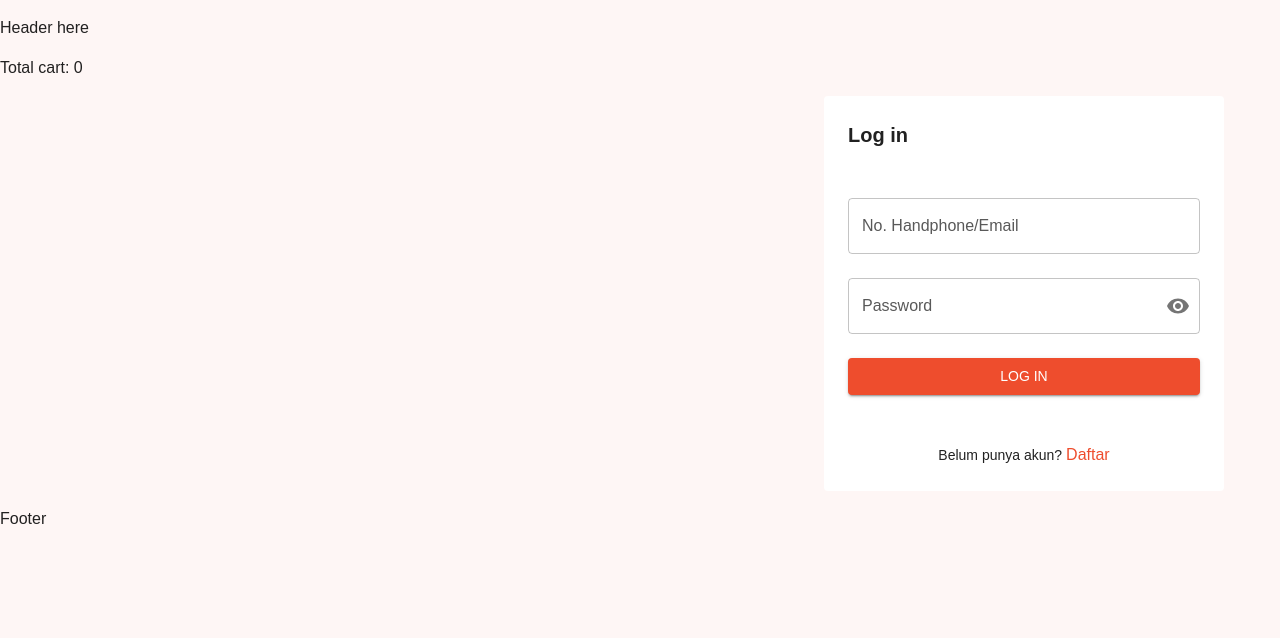
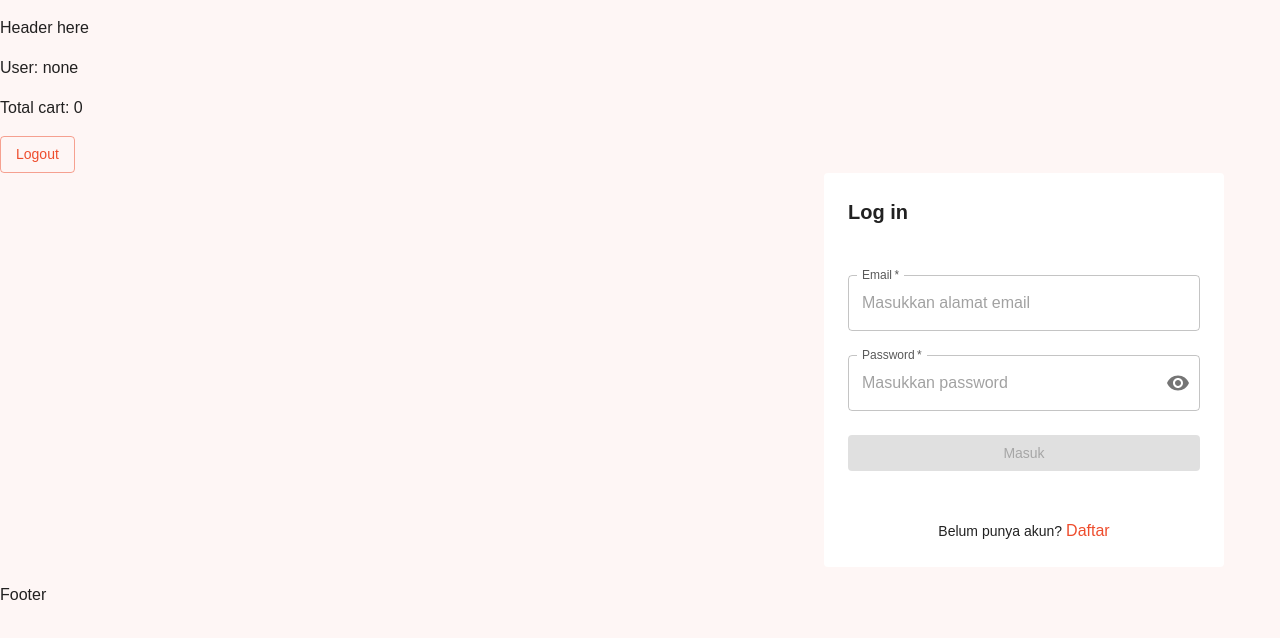
Before and after one commit to aynunnissa/brik-test, a React (Create React App) app: page /auth/login in a window 1280 px wide. Shown: the top 638 px of the page. Built offline with nearby package versions, Linux system fonts and the light colour scheme.

Commit message:
Implement auth store and validation (#19)
* feat: add auth reducer and action

* feat: connect auth components with auth store

* feat: add input hooks

* feat: integrate auth store and use-input hook

```diff
--- a/src/components/layout/Layout.js
+++ b/src/components/layout/Layout.js
@@ -1,12 +1,27 @@
-import { Container } from '@mui/material';
+import { Button, Container } from '@mui/material';
+import { useEffect } from 'react';
 
 import { connect } from 'react-redux';
+import { useNavigate } from 'react-router-dom';
 
-const Layout = ({ cart, children }) => {
+import { logout } from '../../store/actions/action';
+
+const Layout = ({ auth, cart, logout, children }) => {
+  const push = useNavigate();
+
+  useEffect(() => {
+    if (!auth.isLoggedIn) {
+      push('/auth/login');
+    }
+  }, []);
   return (
     <>
       <p>Header here</p>
+      <p>User: {auth.isLoggedIn ? 'ada' : 'none'}</p>
       <p>Total cart: {cart.totalQty}</p>
+      <Button variant="outlined" onClick={logout}>
+        Logout
+      </Button>
       <Container maxWidth="xl" component="main">
         {children}
       </Container>
@@ -17,8 +32,9 @@ const Layout = ({ cart, children }) => {
 
 const mapStateToProps = state => {
   return {
+    auth: state.auth,
     cart: state.cart,
   };
 };
 
-export default connect(mapStateToProps)(Layout);
+export default connect(mapStateToProps, { logout })(Layout);
--- /dev/null
+++ b/src/hooks/use-input.js
@@ -0,0 +1,50 @@
+import { useState } from 'react';
+
+const useInput = validateValue => {
+  const [enteredValue, setEnteredValue] = useState('');
+  const [isTouched, setIsTouched] = useState(false);
+  const [isSubmit, setIsSubmit] = useState(false);
+
+  const valueIsValid = validateValue(enteredValue);
+  const hasError = (!valueIsValid && isTouched) || (!valueIsValid && isSubmit);
+
+  const valueChangeHandler = event => {
+    setEnteredValue(event.target.value);
+  };
+
+  const valueChangeManual = val => {
+    setEnteredValue(val);
+  };
+
+  const defaultValueHandler = val => {
+    setEnteredValue(val);
+  };
+
+  const inputBlurHandler = event => {
+    setIsTouched(true);
+  };
+
+  const submitHandler = () => {
+    setIsSubmit(true);
+  };
+
+  const reset = () => {
+    setEnteredValue('');
+    setIsTouched(false);
+    setIsSubmit(false);
+  };
+
+  return {
+    value: enteredValue,
+    isValid: valueIsValid,
+    hasError,
+    valueChangeHandler,
+    valueChangeManual,
+    defaultValueHandler,
+    inputBlurHandler,
+    reset,
+    submitHandler,
+  };
+};
+
+export default useInput;
--- a/src/pages/auth/login.js
+++ b/src/pages/auth/login.js
@@ -11,19 +11,57 @@ import {
   TextField,
   Typography,
 } from '@mui/material';
-import { Link } from 'react-router-dom';
+import { Link, useNavigate } from 'react-router-dom';
 import styled from 'styled-components';
 import { useTheme } from '@mui/material';
-import { useState } from 'react';
+import { useEffect, useState } from 'react';
 
 // Icons
 import Visibility from '@mui/icons-material/Visibility';
 import VisibilityOff from '@mui/icons-material/VisibilityOff';
 
-const Login = () => {
+// hooks
+import useInput from '../../hooks/use-input';
+
+// redux
+import { connect } from 'react-redux';
+import { login } from '../../store/actions/action';
+
+const isNotEmpty = value => value.trim() !== '';
+const emailValidationReg = /@.*\./;
+const isValidEmail = value =>
+  isNotEmpty(value) && emailValidationReg.test(value);
+
+const Login = ({ auth, login }) => {
   const theme = useTheme();
+  const push = useNavigate();
+  const [showPassword, setShowPassword] = useState(false);
 
-  const [showPassword, setShowPassword] = useState(false);
+  const {
+    value: emailValue,
+    isValid: emailIsValid,
+    hasError: emailHasError,
+    valueChangeHandler: emailChangeHandler,
+    inputBlurHandler: emailBlurHandler,
+    submitHandler: emailSubmitHandler,
+    reset: resetEmail,
+  } = useInput(isValidEmail);
+
+  const {
+    value: passwordValue,
+    isValid: passwordIsValid,
+    hasError: passwordHasError,
+    valueChangeHandler: passwordChangeHandler,
+    inputBlurHandler: passwordBlurHandler,
+    submitHandler: passwordSubmitHandler,
+    reset: resetPassword,
+  } = useInput(isNotEmpty);
+
+  let isFormValid = false;
+
+  if (passwordIsValid && emailIsValid) {
+    isFormValid = true;
+  }
 
   const handleClickShowPassword = () => setShowPassword(show => !show);
 
@@ -31,10 +69,31 @@ const Login = () => {
     event.preventDefault();
   };
 
+  const handleSubmitLogin = event => {
+    event.preventDefault();
+
+    if (!isFormValid) {
+      return;
+    }
+
+    const user = {
+      email: emailValue,
+    };
+    login(user);
+
+    push('/');
+  };
+
   const PrimaryLink = styled(Link)`
     text-decoration: none;
     color: ${theme.palette.primary.main};
   `;
+
+  useEffect(() => {
+    if (auth.isLoggedIn) {
+      push('/');
+    }
+  }, []);
 
   return (
     <Stack direction="row" justifyContent="flex-end">
@@ -42,21 +101,47 @@ const Login = () => {
         <Typography variant="h5" component="h2">
           Log in
         </Typography>
-        <Box component="form" noValidate autoComplete="off" mt={5}>
+        <Box
+          component="form"
+          noValidate
+          autoComplete="off"
+          mt={5}
+          onSubmit={handleSubmitLogin}
+        >
           <Stack gap={4}>
             <TextField
-              id="outlined-required"
-              label="No. Handphone/Email"
+              id="email"
+              label="Email"
+              type="text"
+              placeholder="Masukkan alamat email"
+              value={emailValue}
+              onChange={emailChangeHandler}
+              onBlur={emailBlurHandler}
+              error={emailHasError}
+              helperText={emailHasError && 'Email tidak valid'}
+              InputLabelProps={{
+                shrink: true,
+              }}
+              required
               fullWidth
             />
-            <FormControl variant="outlined">
-              <InputLabel htmlFor="outlined-adornment-password">
-                Password
-              </InputLabel>
-              <OutlinedInput
-                id="outlined-password-input"
-                type={showPassword ? 'text' : 'password'}
-                endAdornment={
+            <TextField
+              id="password"
+              label="Password"
+              type={showPassword ? 'text' : 'password'}
+              placeholder="Masukkan password"
+              value={passwordValue}
+              onChange={passwordChangeHandler}
+              onBlur={passwordBlurHandler}
+              error={passwordHasError}
+              helperText={passwordHasError && 'Password tidak boleh kosong'}
+              required
+              fullWidth
+              InputLabelProps={{
+                shrink: true,
+              }}
+              InputProps={{
+                endAdornment: (
                   <InputAdornment position="end">
                     <IconButton
                       aria-label="toggle password visibility"
@@ -67,12 +152,12 @@ const Login = () => {
                       {showPassword ? <VisibilityOff /> : <Visibility />}
                     </IconButton>
                   </InputAdornment>
-                }
-                label="Password"
-                fullWidth
-              />
-            </FormControl>
-            <Button variant="contained">LOG IN</Button>
+                ),
+              }}
+            />
+            <Button variant="contained" type="submit" disabled={!isFormValid}>
+              Masuk
+            </Button>
           </Stack>
         </Box>
         <Stack
@@ -92,4 +177,10 @@ const Login = () => {
   );
 };
 
-export default Login;
+const mapStateToProps = state => {
+  return {
+    auth: state.auth,
+  };
+};
+
+export default connect(mapStateToProps, { login })(Login);
--- a/src/pages/auth/register.js
+++ b/src/pages/auth/register.js
@@ -11,25 +11,85 @@ import {
   TextField,
   Typography,
 } from '@mui/material';
-import { Link } from 'react-router-dom';
+import { Link, useNavigate } from 'react-router-dom';
 import styled from 'styled-components';
 import { useTheme } from '@mui/material';
-import { useState } from 'react';
+import { useEffect, useState } from 'react';
 
 // Icons
 import Visibility from '@mui/icons-material/Visibility';
 import VisibilityOff from '@mui/icons-material/VisibilityOff';
+import { connect } from 'react-redux';
+import useInput from '../../hooks/use-input';
 
-const Register = () => {
+const isNotEmpty = value => value.trim() !== '';
+const emailValidationReg = /@.*\./;
+const isValidEmail = value =>
+  isNotEmpty(value) && emailValidationReg.test(value);
+
+const Register = ({ auth }) => {
   const theme = useTheme();
+  const push = useNavigate();
 
   const [showPassword, setShowPassword] = useState(false);
+
+  const {
+    value: nameValue,
+    isValid: nameIsValid,
+    hasError: nameHasError,
+    valueChangeHandler: nameChangeHandler,
+    inputBlurHandler: nameBlurHandler,
+    submitHandler: nameSubmitHandler,
+    reset: resetName,
+  } = useInput(isNotEmpty);
+
+  const {
+    value: emailValue,
+    isValid: emailIsValid,
+    hasError: emailHasError,
+    valueChangeHandler: emailChangeHandler,
+    inputBlurHandler: emailBlurHandler,
+    submitHandler: emailSubmitHandler,
+    reset: resetEmail,
+  } = useInput(isValidEmail);
+
+  const {
+    value: passwordValue,
+    isValid: passwordIsValid,
+    hasError: passwordHasError,
+    valueChangeHandler: passwordChangeHandler,
+    inputBlurHandler: passwordBlurHandler,
+    submitHandler: passwordSubmitHandler,
+    reset: resetPassword,
+  } = useInput(isNotEmpty);
+
+  let isFormValid = false;
+
+  if (passwordIsValid && emailIsValid && nameIsValid) {
+    isFormValid = true;
+  }
 
   const handleClickShowPassword = () => setShowPassword(show => !show);
 
   const handleMouseDownPassword = event => {
     event.preventDefault();
   };
+
+  const handleRegistSubmit = event => {
+    event.preventDefault();
+
+    if (!isFormValid) {
+      return;
+    }
+
+    push('/auth/login');
+  };
+
+  useEffect(() => {
+    if (auth.isLoggedIn) {
+      push('/');
+    }
+  }, []);
 
   const PrimaryLink = styled(Link)`
     text-decoration: none;
@@ -42,18 +102,63 @@ const Register = () => {
         <Typography variant="h5" component="h2">
           Daftar
         </Typography>
-        <Box component="form" noValidate autoComplete="off" mt={5}>
+        <Box
+          component="form"
+          noValidate
+          autoComplete="off"
+          mt={5}
+          onSubmit={handleRegistSubmit}
+        >
           <Stack gap={4}>
-            <TextField id="outlined-required" label="Nama" fullWidth />
-            <TextField id="outlined-required" label="No. Handphone" fullWidth />
-            <FormControl variant="outlined">
-              <InputLabel htmlFor="outlined-adornment-password">
-                Password
-              </InputLabel>
-              <OutlinedInput
-                id="outlined-password-input"
-                type={showPassword ? 'text' : 'password'}
-                endAdornment={
+            <TextField
+              id="outlined-required"
+              label="Nama"
+              type="text"
+              placeholder="Masukkan nama lengkap"
+              value={nameValue}
+              onChange={nameChangeHandler}
+              onBlur={nameBlurHandler}
+              error={nameHasError}
+              helperText={nameHasError && 'Nama tidak boleh kosong'}
+              InputLabelProps={{
+                shrink: true,
+              }}
+              required
+              fullWidth
+            />
+            <TextField
+              id="outlined-required"
+              label="Email"
+              type="text"
+              placeholder="Masukkan alamat email"
+              value={emailValue}
+              onChange={emailChangeHandler}
+              onBlur={emailBlurHandler}
+              error={emailHasError}
+              helperText={emailHasError && 'Email tidak valid'}
+              InputLabelProps={{
+                shrink: true,
+              }}
+              required
+              fullWidth
+            />
+            <TextField
+              id="password"
+              label="Password"
+              type={showPassword ? 'text' : 'password'}
+              placeholder="Masukkan password"
+              value={passwordValue}
+              onChange={passwordChangeHandler}
+              onBlur={passwordBlurHandler}
+              error={passwordHasError}
+              helperText={passwordHasError && 'Password tidak boleh kosong'}
+              required
+              fullWidth
+              InputLabelProps={{
+                shrink: true,
+              }}
+              InputProps={{
+                endAdornment: (
                   <InputAdornment position="end">
                     <IconButton
                       aria-label="toggle password visibility"
@@ -64,12 +169,12 @@ const Register = () => {
                       {showPassword ? <VisibilityOff /> : <Visibility />}
                     </IconButton>
                   </InputAdornment>
-                }
-                label="Password"
-                fullWidth
-              />
-            </FormControl>
-            <Button variant="contained">Daftar</Button>
+                ),
+              }}
+            />
+            <Button variant="contained" type="submit" disabled={!isFormValid}>
+              Daftar
+            </Button>
           </Stack>
         </Box>
         <Stack
@@ -89,4 +194,10 @@ const Register = () => {
   );
 };
 
-export default Register;
+const mapStateToProps = state => {
+  return {
+    auth: state.auth,
+  };
+};
+
+export default connect(mapStateToProps)(Register);
--- a/src/store/actions/action.js
+++ b/src/store/actions/action.js
@@ -1,4 +1,18 @@
 import * as types from './type';
+
+// Auth
+export const login = user => dispatch => {
+  dispatch({
+    type: types.LOGIN,
+    user,
+  });
+};
+
+export const logout = () => dispatch => {
+  dispatch({
+    type: types.LOGOUT,
+  });
+};
 
 // Cart
 export const resetCart = () => dispatch => {
--- a/src/store/actions/type.js
+++ b/src/store/actions/type.js
@@ -1,3 +1,7 @@
+// Auth
+export const LOGIN = 'LOGIN';
+export const LOGOUT = 'LOGOUT';
+
 // Cart
 export const RESET_CART = 'RESET_CART';
 export const ADD_TO_CART = 'ADD_TO_CART';
--- /dev/null
+++ b/src/store/reducers/auth.js
@@ -0,0 +1,31 @@
+import { LOGIN, LOGOUT } from '../actions/type';
+
+const initialState = {
+  user: {
+    name: 'Aynun', // dummy name
+    email: '',
+  },
+  token: '', // let's pretend we have token here
+  isLoggedIn: false,
+};
+
+const authReducer = (state = initialState, action) => {
+  switch (action.type) {
+    case LOGIN:
+      state.user.email = action.user.email;
+      state.isLoggedIn = true;
+
+      return {
+        ...state,
+      };
+    case LOGOUT:
+      state.user.email = '';
+      state.isLoggedIn = false;
+      return {
+        ...state,
+      };
+    default:
+      return state;
+  }
+};
+export default authReducer;
--- a/src/store/reducers/rootReducer.js
+++ b/src/store/reducers/rootReducer.js
@@ -1,7 +1,9 @@
 import { combineReducers } from 'redux';
 import cartReducer from './cart';
+import authReducer from './auth';
 
 const rootReducer = combineReducers({
+  auth: authReducer,
   cart: cartReducer,
 });
 
```
